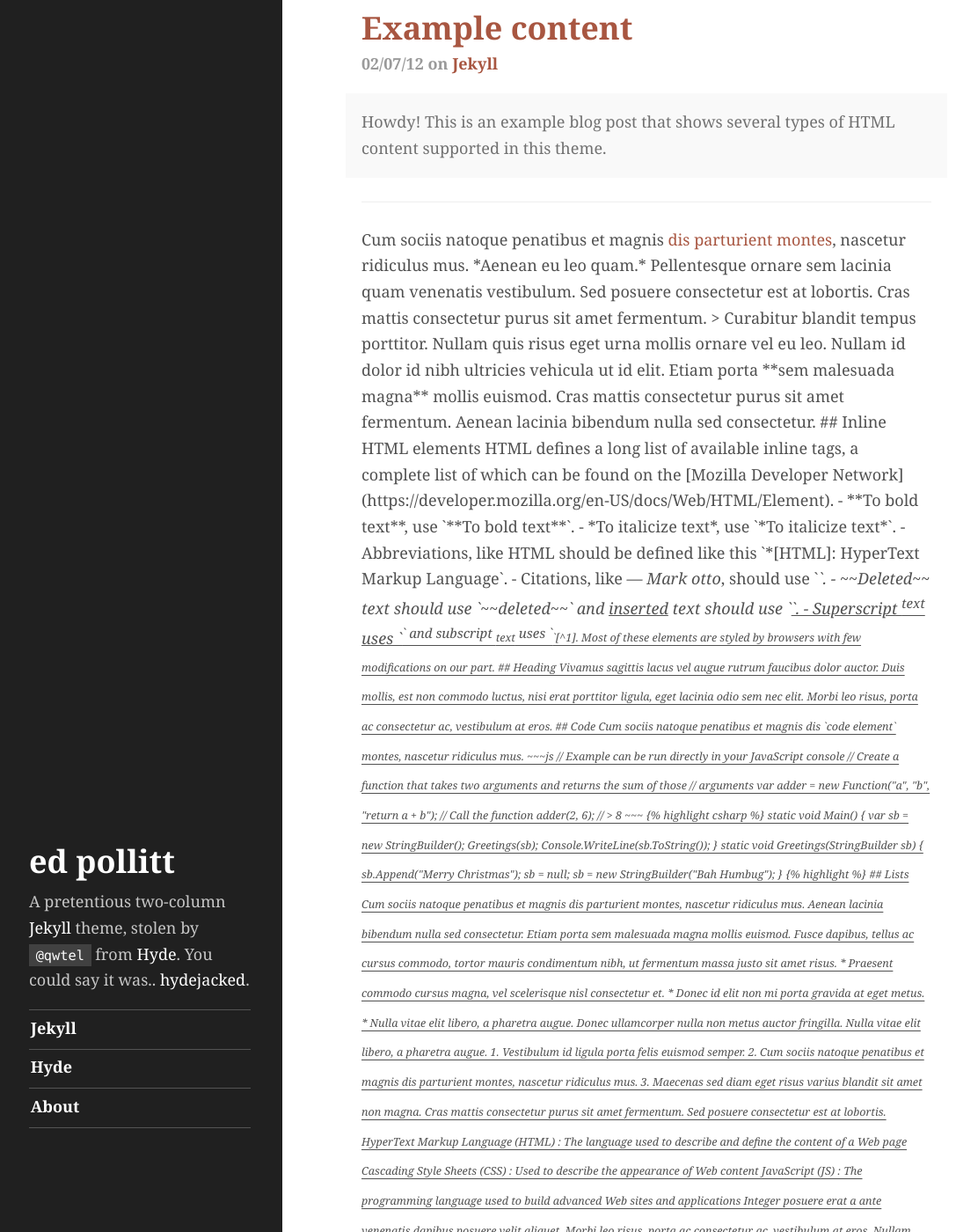
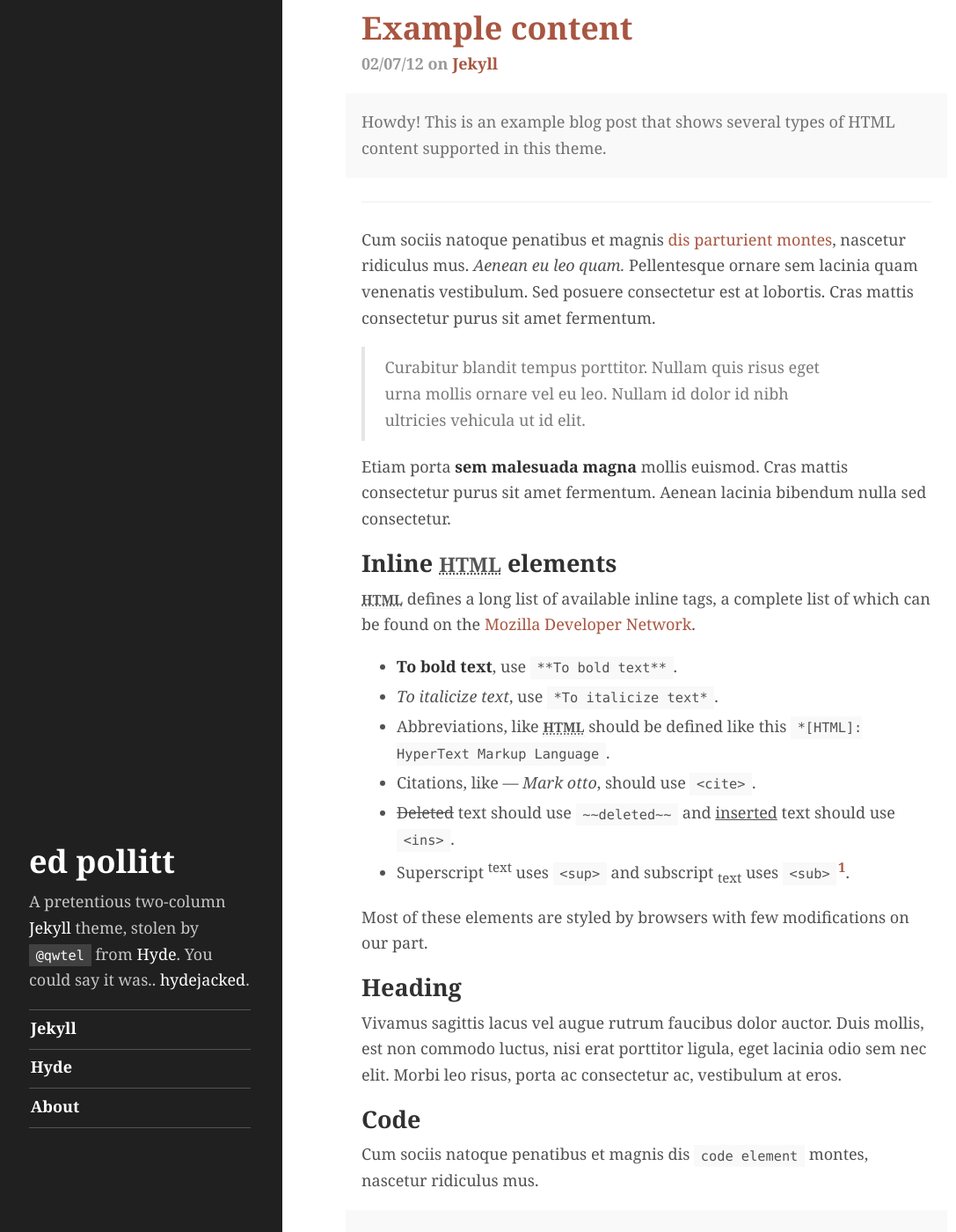
Before and after one commit to edpollitt/edpollitt.github.io, a Jekyll site: the page built from index.html, in a window 1280 px wide and 1400 px high, scrolled down 6939 px. Shown: the whole window at 88% size, without its empty margins (3-1090 px from the left). Built offline with Jekyll 4.4.1, drawn with Linux system fonts in a browser that asks for light colours; the list of posts is cut into pages by our own code; some of the changed text lies outside the part shown.

Commit message:
test csharp highlighting

```diff
--- a/_posts/2012-02-07-example-content.md
+++ b/_posts/2012-02-07-example-content.md
@@ -59,7 +59,7 @@ static void Greetings(StringBuilder sb)
     sb = null;
     sb = new StringBuilder("Bah Humbug");
 }
-{% highlight %}
+{% endhighlight %}
 
 
 ## Lists
```
